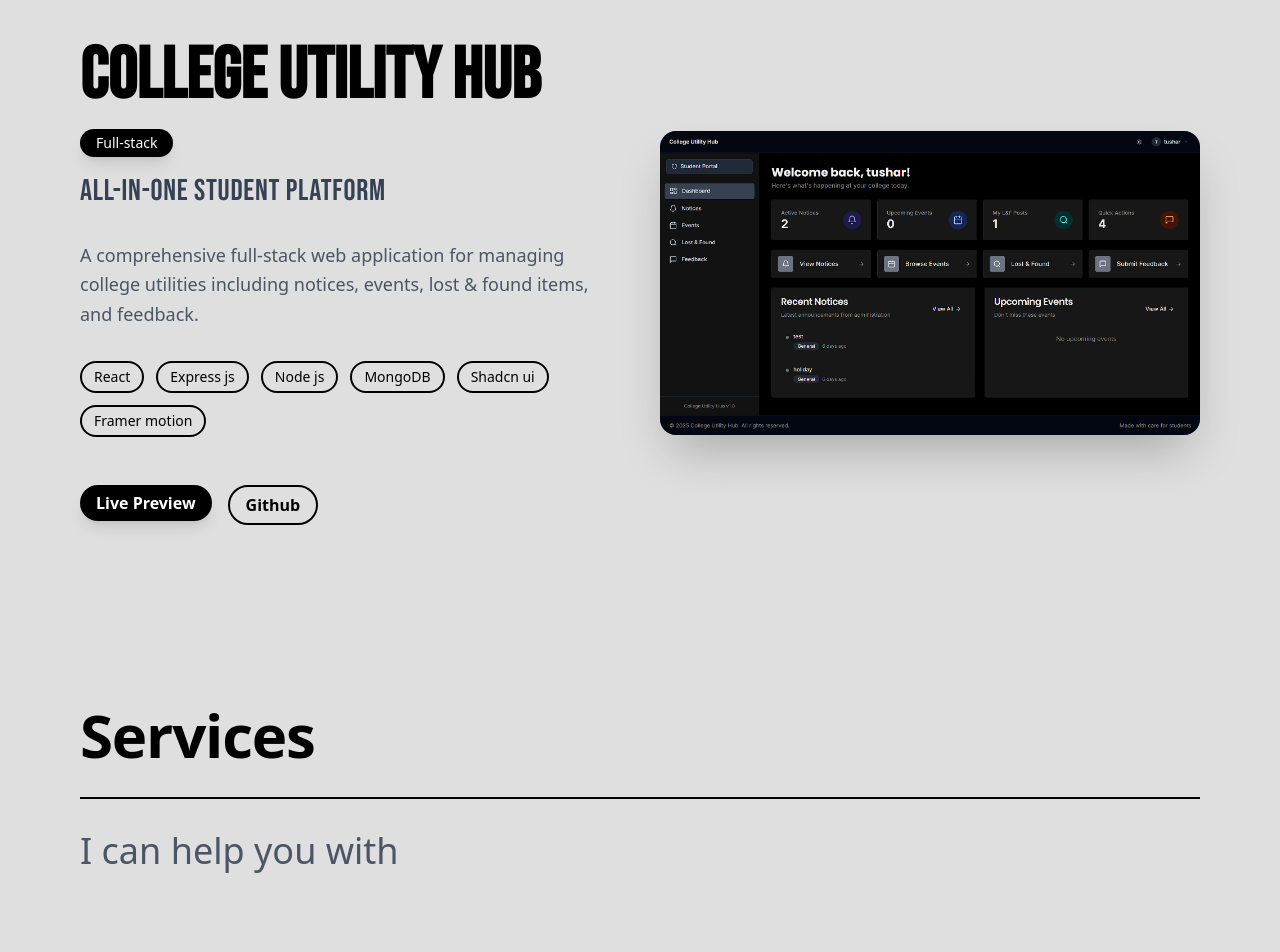
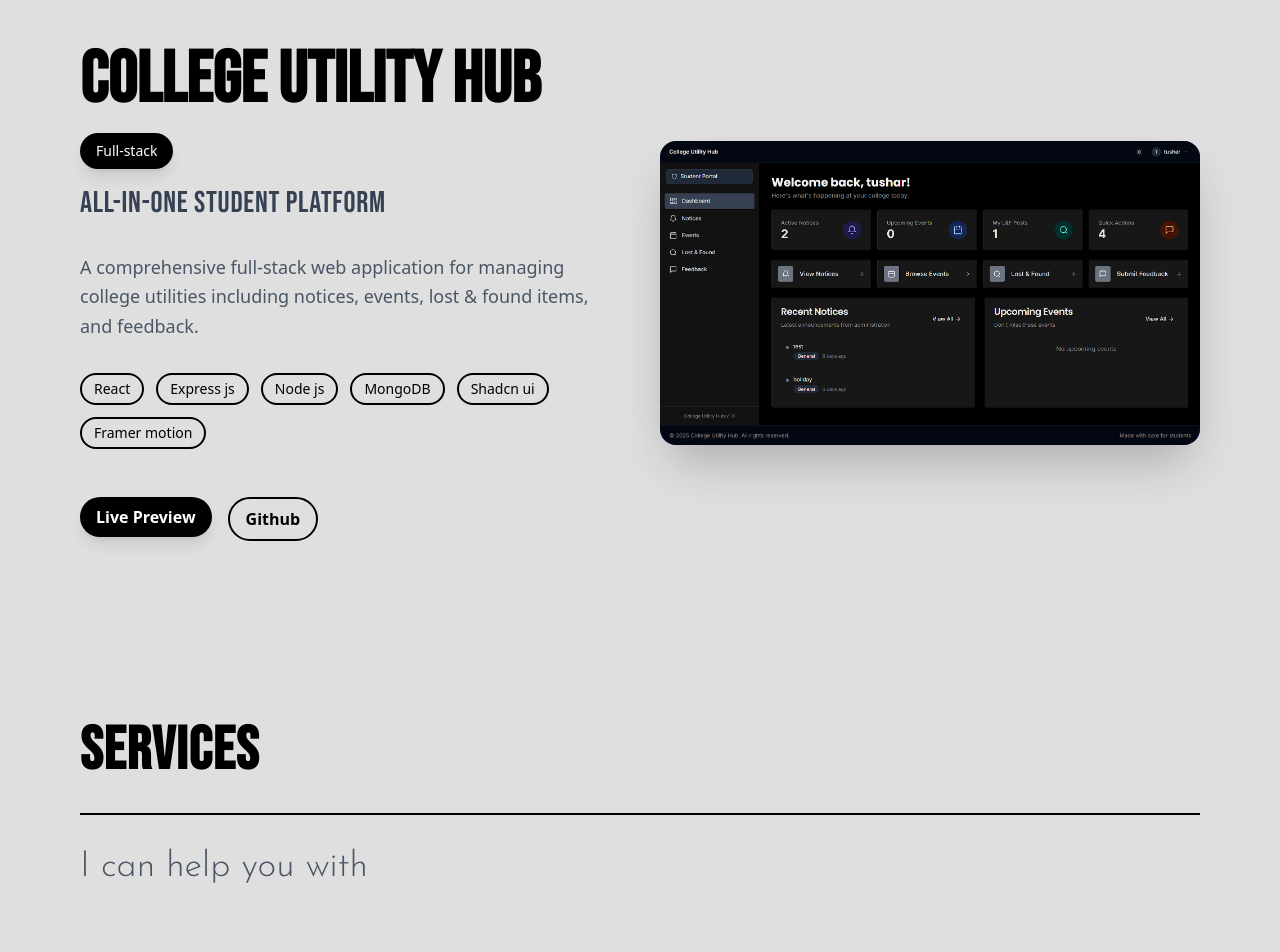
Before and after one commit to tushar6706-Aenaen/portfolio, a React (Vite) app: page / in a window 1280 px wide. Shown: the part 1740-2692 px from the top of the page. Built offline with nearby package versions, Linux system fonts and the light colour scheme; a web font is replaced by a local one.

Commit message:
button ui projects page

```diff
--- a/src/pages/Projects.jsx
+++ b/src/pages/Projects.jsx
@@ -207,7 +207,7 @@ const Projects = () => {
                                         viewport={{ once: true }}
                                         transition={{ duration: 0.5, delay: 0.4 }}
                                         whileHover={{ scale: 1.05 }}
-                                        className='px-3 md:px-4 py-1 rounded-full bg-black text-white text-xs md:text-sm font-medium shadow-lg'>
+                                        className='px-3 md:px-4 py-2 rounded-full bg-black text-white text-xs md:text-sm font-medium shadow-lg'>
                                         {project.tag}
                                     </motion.div>
                                 </div>
@@ -256,10 +256,10 @@ const Projects = () => {
                                 viewport={{ once: true }}
                                 transition={{ duration: 0.6, delay: 0.8 }}
                                 className='flex gap-3 md:gap-4 flex-wrap pt-2 md:pt-4'>
-                                <a href={project.Project_Link}><button className='px-2 md:px-4 py-1 md:py-1.5 bg-black text-white rounded-4xl text-sm md:text-base font-semibold hover:bg-gray-800 transition-colors duration-300 shadow-lg'>
+                                <a href={project.Project_Link}><button className='px-4  py-2  bg-black text-white rounded-4xl text-sm md:text-base font-semibold hover:bg-gray-800 transition-colors duration-300 shadow-lg'>
                                     Live Preview
                                 </button></a>
-                               <a href={project.Github_repo_link}><button className='px-2 md:px-4 py-1 md:py-1.5 border-2 border-black text-black rounded-4xl text-sm md:text-base font-semibold hover:bg-black hover:text-white transition-all duration-300'>
+                               <a href={project.Github_repo_link}><button className='px-4  py-2  border-2 border-black text-black rounded-4xl text-sm md:text-base font-semibold hover:bg-black hover:text-white transition-all duration-300'>
                                     Github
                                 </button></a>
                             </motion.div>
--- a/src/pages/Services.jsx
+++ b/src/pages/Services.jsx
@@ -15,7 +15,7 @@ const Services = () => {
             number: "02.",
             title: "Full-Stack Development",
             description: "Comprehensive web application development from front-end to back-end. Skilled in building scalable and secure applications using Node.js, Express, and databases like MongoDB and PostgreSQL.",
-            skills: ["Node.js", "Express", "MongoDB", "PostgreSQL", "REST APIs" ]
+            skills: ["Node.js", "Express", "MongoDB", "PostgreSQL", "REST APIs"]
         },
         {
             number: "03.",
@@ -110,8 +110,8 @@ const Services = () => {
                 >
                     <motion.h1
                         variants={titleVariants}
-                        className="text-4xl sm:text-4xl md:text-5xl lg:text-6xl font-bold mb-6 md:mb-8 tracking-tight"
-                        style={{ fontFamily: 'system-ui, -apple-system, sans-serif', letterSpacing: '-0.02em' }}
+                        className="text-4xl  sm:text-4xl font-[bebas_neue] md:text-5xl lg:text-6xl font-bold mb-6 md:mb-8 tracking-tight"
+                        style={{ letterSpacing: '0.02em' }}
                     >
                         Services
                     </motion.h1>
@@ -123,8 +123,8 @@ const Services = () => {
 
                     <motion.p
                         variants={subtitleVariants}
-                        className="text-2xl sm:text-3xl md:text-4xl text-gray-600 font-light"
-                        style={{ fontFamily: 'system-ui, -apple-system, sans-serif' }}
+                        className="text-2xl project-detail sm:text-3xl md:text-4xl text-gray-600 font-light"
+
                     >
                         I can help you with
                     </motion.p>
@@ -175,7 +175,7 @@ const Services = () => {
                                     animate={openIndex === index ? "open" : "closed"}
                                     variants={plusVariants}
                                     transition={{ duration: 0.4, ease: [0.22, 1, 0.36, 1] }}
-                                    className="text-4xl md:text-5xl font-light flex-shrink-0 ml-6 select-none"
+                                    className="text-4xl md:text-5xl font-light shrink-0 ml-6 select-none"
                                     style={{ fontWeight: 200 }}
                                 >
                                     +
```
